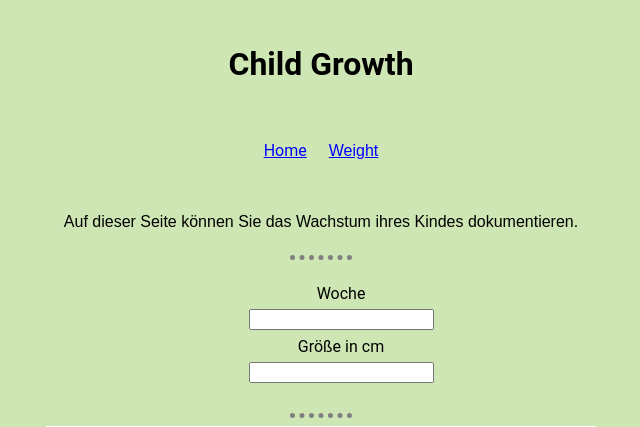
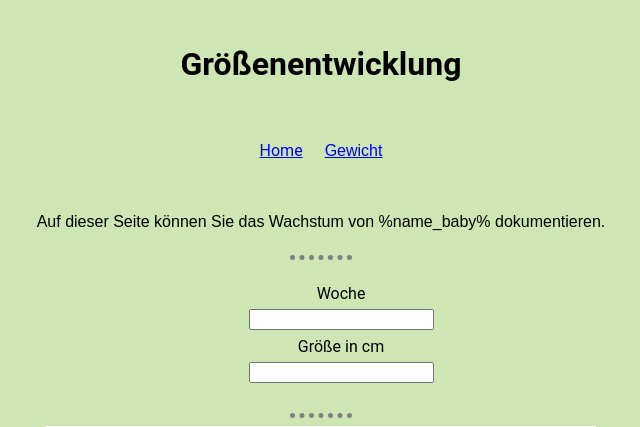
Before and after one commit to namleaf/Project_NewBond, a Flask app: template templates/Growth.html in a window 1280 px wide. Shown: the top 427 px of the page, without its empty margins (327-967 px from the left). Run offline with Flask 2, Linux system fonts and the light colour scheme; the template is opened without the code that fills it, so the values that code supplies are empty; parts of the project's set-up code (start-up, migrations or seed data) failed here and were passed over.

Commit message:
Add files via upload

```diff
--- a/templates/Growth.html
+++ b/templates/Growth.html
@@ -15,7 +15,7 @@
 <!-- Header -->
 <div class="main">
     <div class="main-container">
-        <h1>Child Growth</h1>
+        <h1>Größenentwicklung</h1>
 
         <div class="info-container">
     <!-- Return Buttons -->
@@ -25,23 +25,25 @@
                 <a href="index.html">Home</a>
             </td>
             <td>
-                <p> <a href='Weight.html'>Weight</a> </p>
+                <p> <a href='Weight.html'>Gewicht</a> </p>
             </td>
         </tr>
     </table>
     </div>
 <!-- Article -->
     <div class="introduction">
-        <p>Auf dieser Seite können Sie das Wachstum ihres Kindes dokumentieren.</p>
+        <p>Auf dieser Seite können Sie das Wachstum von %name_baby% dokumentieren.</p>
     </div>
         <hr>
         <div class="info-container">
             <div class="table-center">
                 <ul>
-            <li>Woche</li><input type="text" name="week">
-            <li>Größe in cm</li><input type="text" name="length">
+                    <li>Woche</li>
+                    <input type="text" name="week">
+                    <li>Größe in cm</li>
+                    <input type="text" name="length">
                 </ul>
-        </div>
+            </div>
         </div>
         <hr>
             <div class = "picture" >
```
Also changed, not shown: templates/Weight.html (+12 -6 lines), templates/index.html (+6 -7 lines).
